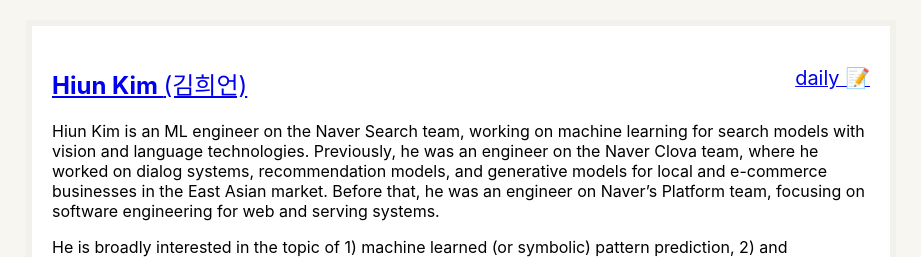
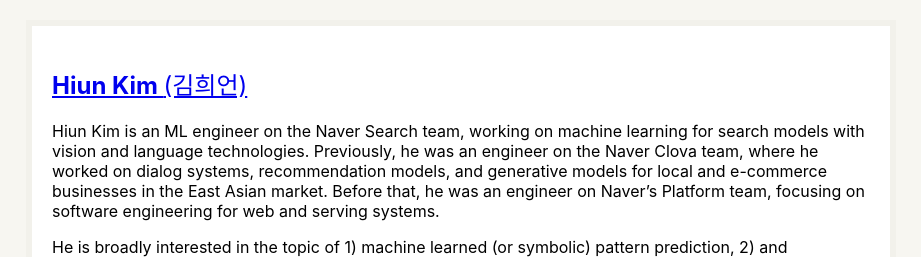
Before and after one commit to hiun/hiun.github.io, a Jekyll site: the page built from index.md, in a window 1280 px wide. Shown: the top 257 px of the page, without its empty margins (179-1100 px from the left). Built offline with Jekyll 4.4.1, drawn with Linux system fonts in a browser that asks for light colours.

Commit message:
Update default.html

```diff
--- a/_layouts/default.html
+++ b/_layouts/default.html
@@ -37,9 +37,13 @@
 <body>
   <div id="content">
     <div style="margin-top: 2.5em;"></div>
-    <h2><a href="/">Hiun Kim <span style="font-weight: normal;">(김희언)</span></a><span style="text-align: right; float: right; font-weight: normal; font-size: 0.83em">
+    <h2><a href="/">Hiun Kim <span style="font-weight: normal;">(김희언)</span></a>
+      <!--
+      <span style="text-align: right; float: right; font-weight: normal; font-size: 0.83em">
       <a href="/notes">daily 📝</a>
-    </span></h2>
+      </span>
+       -->
+    </h2>
     {{ content }}
   </div>
   <!-- javascript -->
```
